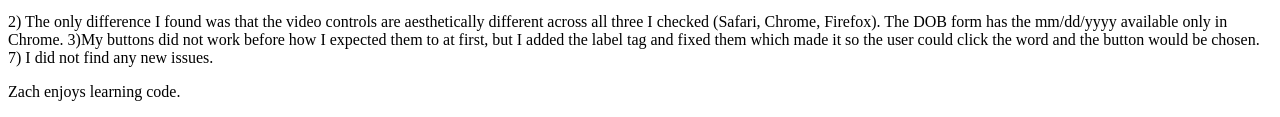
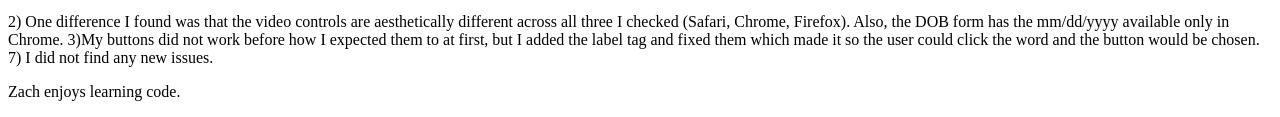
Before and after one commit to zbsherman/zbsherma.github.io, a plain HTML site: page ice1/ZachICE1.html in a window 1280 px wide. Shown: the part 637-754 px from the top of the page. Drawn offline with Linux system fonts and the light colour scheme; grey boxes are pictures that could not be loaded.

Commit message:
Spelling Errors

```diff
--- a/ice1/ZachICE1.html
+++ b/ice1/ZachICE1.html
@@ -38,7 +38,7 @@
 			</form>
 		</div>
 		<div id = "paragraphs">
-			<p>2) The only difference I found was that the video controls are aesthetically different across all three I checked (Safari, Chrome, Firefox). The DOB form has the mm/dd/yyyy available only in Chrome.
+			<p>2) One difference I found was that the video controls are aesthetically different across all three I checked (Safari, Chrome, Firefox). Also, the DOB form has the mm/dd/yyyy available only in Chrome.
 			3)My buttons did not work before how I expected them to at first, but I added the label tag and fixed them which made it so the user could click the word and the button would be chosen.
 			7) I did not find any new issues.  </p>
 			<p>Zach enjoys learning code.</p>
```
